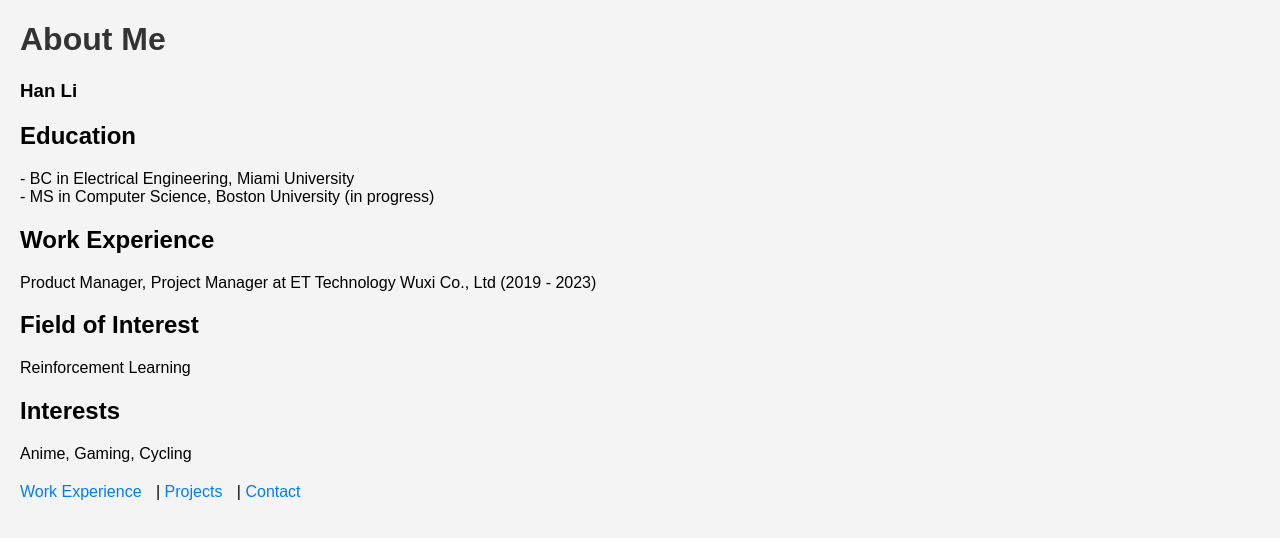
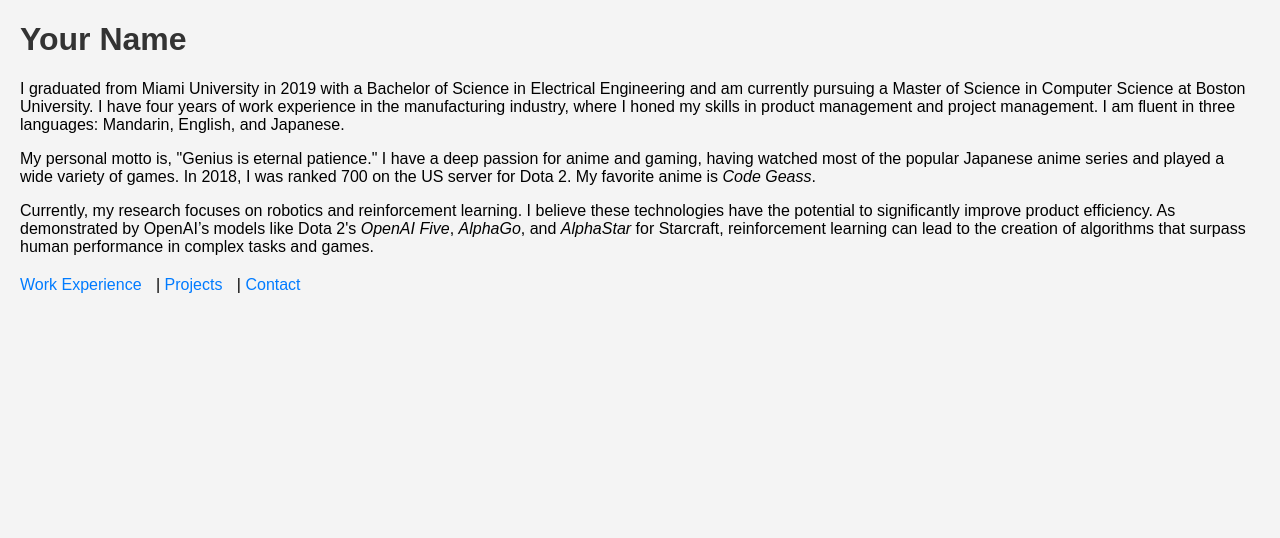
Before and after one commit to Lelouch-Vi-Britannia/Lelouch-Vi-Britannia.github.io, a plain HTML site: page index.html in a window 1280 px wide. Drawn offline with Linux system fonts and the light colour scheme.

Commit message:
-Edited the content in About me

```diff
--- a/index.html
+++ b/index.html
@@ -7,29 +7,18 @@
     <link rel="stylesheet" href="style.css">
 </head>
 <body>
-    <h1>About Me</h1>
+    <h1>Your Name</h1>
 
-    <h3>Han Li</h3>
-
-    <h2>Education</h2>
     <p>
-        - BC in Electrical Engineering, Miami University<br>
-        - MS in Computer Science, Boston University (in progress)
+        I graduated from Miami University in 2019 with a Bachelor of Science in Electrical Engineering and am currently pursuing a Master of Science in Computer Science at Boston University. I have four years of work experience in the manufacturing industry, where I honed my skills in product management and project management. I am fluent in three languages: Mandarin, English, and Japanese.
     </p>
 
-    <h2>Work Experience</h2>
     <p>
-        Product Manager, Project Manager at ET Technology Wuxi Co., Ltd (2019 - 2023)
+        My personal motto is, "Genius is eternal patience." I have a deep passion for anime and gaming, having watched most of the popular Japanese anime series and played a wide variety of games. In 2018, I was ranked 700 on the US server for Dota 2. My favorite anime is <em>Code Geass</em>.
     </p>
 
-    <h2>Field of Interest</h2>
     <p>
-        Reinforcement Learning
-    </p>
-
-    <h2>Interests</h2>
-    <p>
-        Anime, Gaming, Cycling
+        Currently, my research focuses on robotics and reinforcement learning. I believe these technologies have the potential to significantly improve product efficiency. As demonstrated by OpenAI’s models like Dota 2's <em>OpenAI Five</em>, <em>AlphaGo</em>, and <em>AlphaStar</em> for Starcraft, reinforcement learning can lead to the creation of algorithms that surpass human performance in complex tasks and games.
     </p>
 
     <nav>
```
